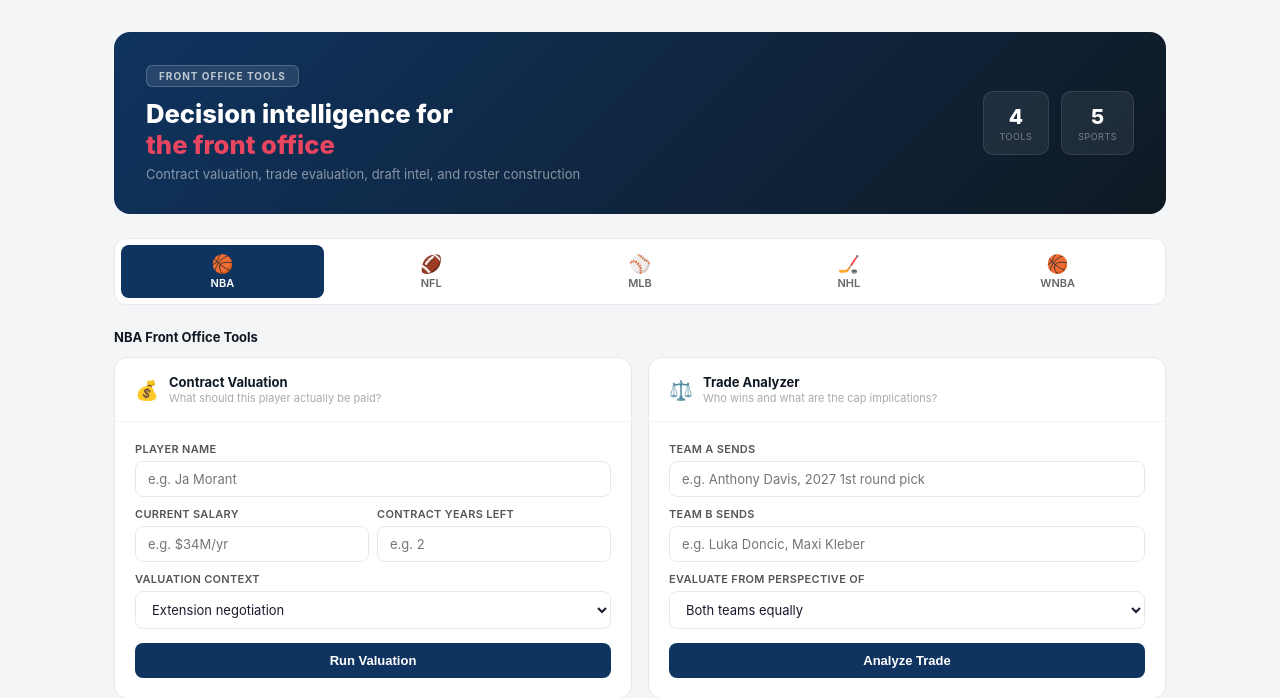
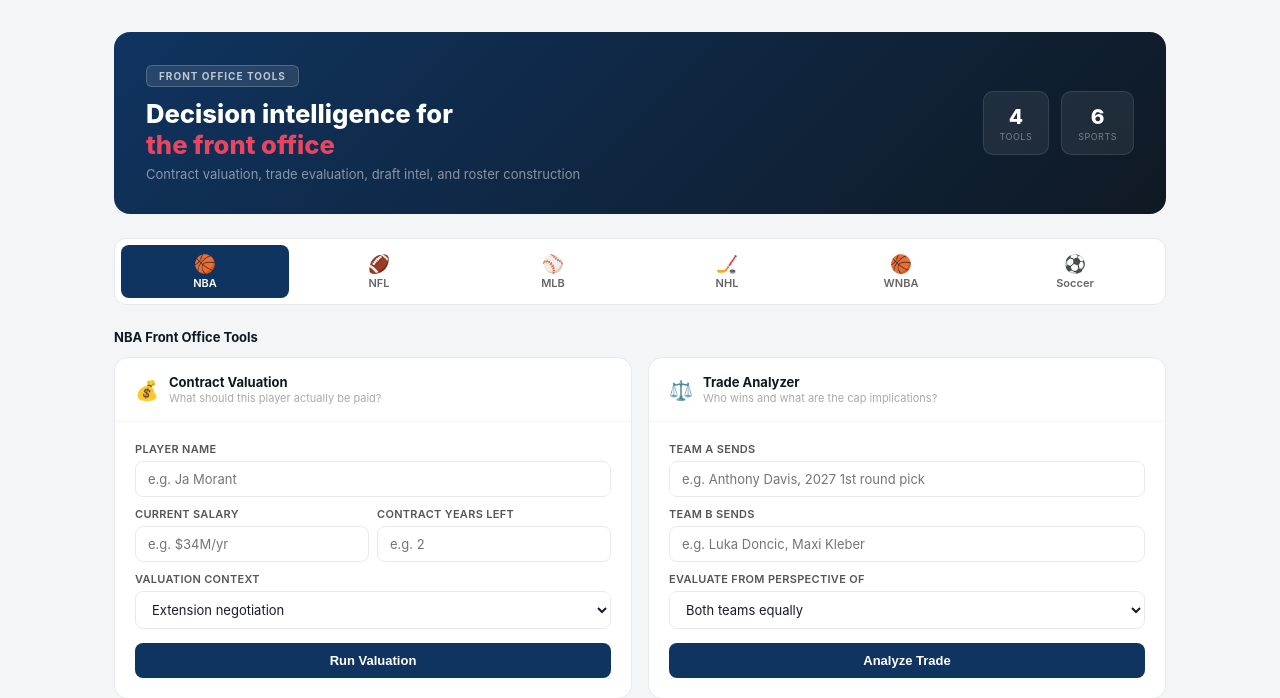
Before and after one commit to nasumadu/Rigorlytics, a Flask app: page /pro in a window 1280 px wide. Shown: the part 58-756 px from the top of the page. Run offline with Flask 3, Linux system fonts and the light colour scheme.

Commit message:
Added Soccer tab to Pro page

```diff
--- a/app/templates/pro.html
+++ b/app/templates/pro.html
@@ -126,7 +126,7 @@
         </div>
         <div class="header-stats">
             <div class="hstat"><div class="hstat-n">4</div><div class="hstat-l">Tools</div></div>
-            <div class="hstat"><div class="hstat-n">5</div><div class="hstat-l">Sports</div></div>
+            <div class="hstat"><div class="hstat-n">6</div><div class="hstat-l">Sports</div></div>
         </div>
     </div>
 
@@ -136,6 +136,7 @@
         <div class="sport-tab" id="tab-mlb" onclick="switchSport('mlb')"><div class="sport-tab-icon">⚾</div><div class="sport-tab-name">MLB</div></div>
         <div class="sport-tab" id="tab-nhl" onclick="switchSport('nhl')"><div class="sport-tab-icon">🏒</div><div class="sport-tab-name">NHL</div></div>
         <div class="sport-tab" id="tab-wnba" onclick="switchSport('wnba')"><div class="sport-tab-icon">🏀</div><div class="sport-tab-name">WNBA</div></div>
+        <div class="sport-tab" id="tab-soccer" onclick="switchSport('soccer')"><div class="sport-tab-icon">⚽</div><div class="sport-tab-name">Soccer</div></div>
     </div>
 
     <div class="section-label" id="sport-label">NBA Front Office Tools</div>
@@ -357,7 +358,7 @@
 
 <script>
     let activeSport = 'NBA';
-    const labels = { nba: 'NBA Front Office Tools', nfl: 'NFL Front Office Tools', mlb: 'MLB Front Office Tools', nhl: 'NHL Front Office Tools', wnba: 'WNBA Front Office Tools' };
+    const labels = { nba: 'NBA Front Office Tools', nfl: 'NFL Front Office Tools', mlb: 'MLB Front Office Tools', nhl: 'NHL Front Office Tools', wnba: 'WNBA Front Office Tools', soccer: 'Soccer Front Office Tools' };
 
     function switchSport(s) {
         activeSport = s.toUpperCase();
@@ -373,7 +374,8 @@
             nfl: { p: 'e.g. Justin Herbert', sal: 'e.g. $52M/yr', give: 'e.g. Davante Adams, 2026 2nd', get: 'e.g. Micah Parsons', prospect: 'e.g. Travis Hunter', pos: 'e.g. Wide Receiver', team: 'e.g. Dallas Cowboys' },
             mlb: { p: 'e.g. Juan Soto', sal: 'e.g. $51M/yr', give: 'e.g. Pete Alonso, prospect', get: 'e.g. Corbin Burnes', prospect: 'e.g. Jackson Holliday', pos: 'e.g. Shortstop', team: 'e.g. New York Yankees' },
             nhl: { p: 'e.g. Connor McDavid', sal: 'e.g. $12.5M/yr', give: 'e.g. Jack Eichel, 1st round pick', get: 'e.g. Mikko Rantanen', prospect: 'e.g. Macklin Celebrini', pos: 'e.g. Center', team: 'e.g. Edmonton Oilers' },
-            wnba: { p: 'e.g. Caitlin Clark', sal: 'e.g. $76K/yr', give: 'e.g. Jonquel Jones', get: 'e.g. Kelsey Plum', prospect: 'e.g. Paige Bueckers', pos: 'e.g. Guard', team: 'e.g. Las Vegas Aces' }
+            wnba: { p: 'e.g. Caitlin Clark', sal: 'e.g. $76K/yr', give: 'e.g. Jonquel Jones', get: 'e.g. Kelsey Plum', prospect: 'e.g. Paige Bueckers', pos: 'e.g. Guard', team: 'e.g. Las Vegas Aces' },
+            soccer: { p: 'e.g. Erling Haaland', sal: 'e.g. £19.5M/yr', give: 'e.g. Marcus Rashford, £40M', get: 'e.g. Bruno Guimaraes', prospect: 'e.g. Lamine Yamal', pos: 'e.g. Winger', team: 'e.g. Manchester City' }
         };
         const p = ph[s];
         document.getElementById('cv-player').placeholder = p.p;
```
